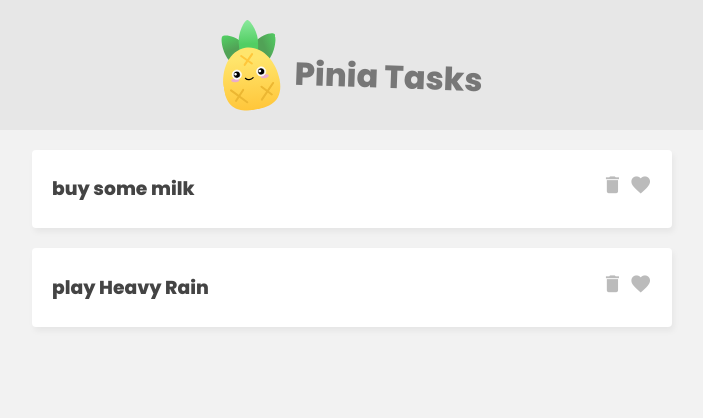
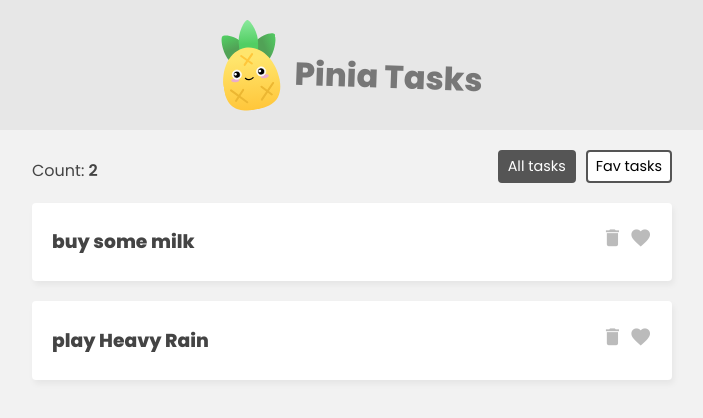
Before and after one commit to sendgn/pinia-tasks, a Vue app: page / in a window 1280 px wide. Shown: the top 418 px of the page, without its empty margins (288-991 px from the left). Built offline with nearby package versions, Linux system fonts and the light colour scheme.

Commit message:
Add filter

```diff
--- a/src/App.vue
+++ b/src/App.vue
@@ -5,9 +5,33 @@
       <img src="./assets/pinia-logo.svg" alt="pinia logo">
       <h1>Pinia Tasks</h1>
     </header>
+    <!-- filter -->
+    <nav class="filter">
+      <p>
+        Count:
+        <span>
+          {{ filter === 'all' ? taskStore.totalCount : taskStore.favCount }}
+        </span>
+      </p>
+      <div>
+        <button
+          @click="filter = 'all'"
+          :class="{ active: filter === 'all' }"
+        >All tasks</button>
+        <button
+          @click="filter = 'favs'"
+          :class="{ active: filter === 'favs' }"
+        >Fav tasks</button>
+      </div>
+    </nav>
     <!-- task list -->
-    <div class="task-list">
+    <div class="task-list" v-if="filter === 'all'">
       <div v-for="task in taskStore.tasks">
+        <TaskDetails :task="task" />
+      </div>
+    </div>
+    <div class="task-list" v-if="filter === 'favs'">
+      <div v-for="task in taskStore.favs">
         <TaskDetails :task="task" />
       </div>
     </div>
@@ -15,6 +39,7 @@
 </template>
 
 <script>
+  import { ref } from 'vue'
   import TaskDetails from './components/TaskDetails.vue'
   import { useTaskStore } from './stores/TaskStore'
 
@@ -23,7 +48,9 @@
     setup() {
       const taskStore = useTaskStore()
 
-      return { taskStore }
+      const filter = ref('all')
+
+      return { taskStore, filter }
     }
   }
 </script>
--- a/src/assets/main.css
+++ b/src/assets/main.css
@@ -59,3 +59,33 @@ header h1 {
   cursor: pointer;
   color: #bbb;
 }
+
+/* filter nav */
+.filter {
+  width: 640px;
+  margin: 20px auto 10px auto;
+  text-align: right;
+  display: flex;
+  align-items: flex-end;
+  justify-content: space-between;
+}
+.filter p {
+  margin: 0;
+}
+.filter span {
+  font-weight: 600;
+}
+.filter button {
+  display: inline-block;
+  margin-left: 10px;
+  background: #fff;
+  border: 2px solid #555;
+  border-radius: 4px;
+  padding: 4px 8px;
+  cursor: pointer;
+  font-size: 0.9em;
+}
+.filter button.active {
+  color: #fff;
+  background: #555;
+}
--- a/src/stores/TaskStore.js
+++ b/src/stores/TaskStore.js
@@ -6,5 +6,16 @@ export const useTaskStore = defineStore('taskStore', {
       { id: 1, title: 'buy some milk', isFav: false },
       { id: 2, title: 'play Heavy Rain', isFav: true }
     ]
-  })
+  }),
+  getters: {
+    favs() {
+      return this.tasks.filter(t => t.isFav)
+    },
+    favCount() {
+      return this.tasks.reduce((acc, cur) => {
+        return cur.isFav ? acc + 1 : acc
+      }, 0)
+    },
+    totalCount: (state) => state.tasks.length
+  }
 })
```
